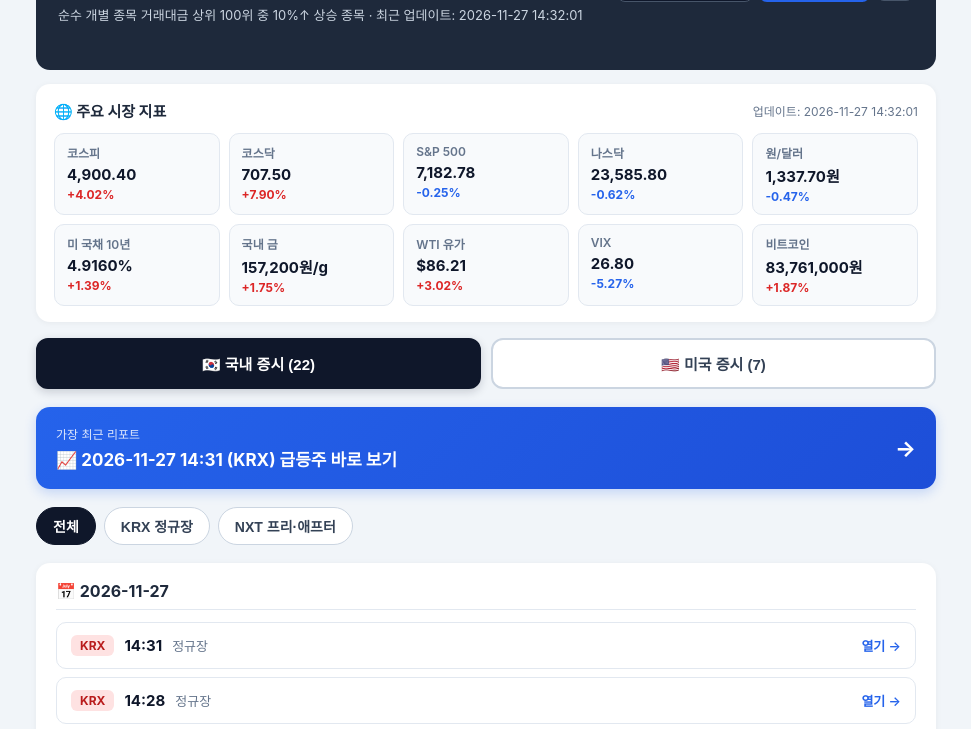
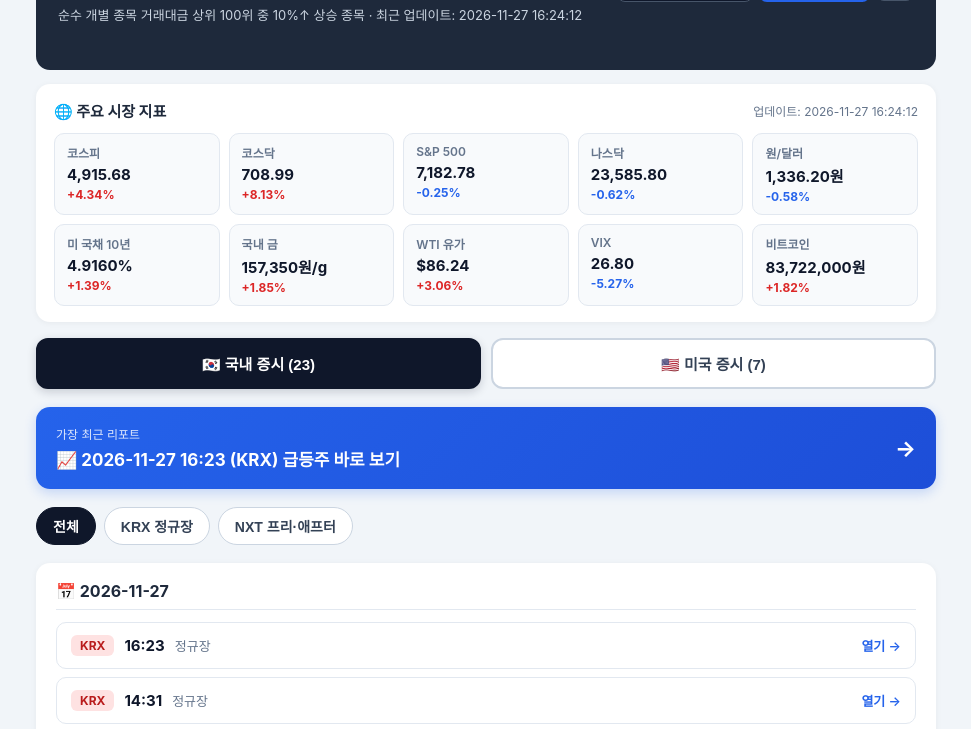
Before and after one commit to no1frieza-cyber/stock-report, a plain HTML site: page index.html in a window 1280 px wide. Shown: the part 69-798 px from the top of the page, without its empty margins (154-1125 px from the left). Drawn offline with Linux system fonts and the light colour scheme.

Commit message:
Update index page (20261127 1623)

```diff
--- a/index.html
+++ b/index.html
@@ -67,9 +67,9 @@
       <div class="header-top">
         <div>
           <h1>📊 한·미 증시 급등주 리포트</h1>
-          <p>순수 개별 종목 거래대금 상위 100위 중 10%↑ 상승 종목 · 최근 업데이트: 2026-11-27 14:32:01</p>
+          <p>순수 개별 종목 거래대금 상위 100위 중 10%↑ 상승 종목 · 최근 업데이트: 2026-11-27 16:24:12</p>
         </div>
-        <div class="refresh-bar" id="refreshControls" data-repo="no1frieza-cyber/stock-report" data-updated="2026-11-27 14:32:01">
+        <div class="refresh-bar" id="refreshControls" data-repo="no1frieza-cyber/stock-report" data-updated="2026-11-27 16:24:12">
           <select id="modeSelect" class="mode-select">
             <option value="krx">KRX 정규장</option>
             <option value="nxt">NXT 프리·애프터</option>
@@ -86,20 +86,20 @@
     <section class="ind-section">
       <div class="ind-header">
         <span class="ind-title">🌐 주요 시장 지표</span>
-        <span class="ind-time">업데이트: 2026-11-27 14:32:01</span>
+        <span class="ind-time">업데이트: 2026-11-27 16:24:12</span>
       </div>
       <div class="ind-grid">
 
             <div class="ind-card">
               <div class="ind-label">코스피</div>
-              <div class="ind-value">4,900.40</div>
-              <div class="ind-rate ind-up">+4.02%</div>
+              <div class="ind-value">4,915.68</div>
+              <div class="ind-rate ind-up">+4.34%</div>
             </div>
 
             <div class="ind-card">
               <div class="ind-label">코스닥</div>
-              <div class="ind-value">707.50</div>
-              <div class="ind-rate ind-up">+7.90%</div>
+              <div class="ind-value">708.99</div>
+              <div class="ind-rate ind-up">+8.13%</div>
             </div>
 
             <div class="ind-card">
@@ -116,8 +116,8 @@
 
             <div class="ind-card">
               <div class="ind-label">원/달러</div>
-              <div class="ind-value">1,337.70원</div>
-              <div class="ind-rate ind-down">-0.47%</div>
+              <div class="ind-value">1,336.20원</div>
+              <div class="ind-rate ind-down">-0.58%</div>
             </div>
 
             <div class="ind-card">
@@ -128,14 +128,14 @@
 
             <div class="ind-card">
               <div class="ind-label">국내 금</div>
-              <div class="ind-value">157,200원/g</div>
-              <div class="ind-rate ind-up">+1.75%</div>
+              <div class="ind-value">157,350원/g</div>
+              <div class="ind-rate ind-up">+1.85%</div>
             </div>
 
             <div class="ind-card">
               <div class="ind-label">WTI 유가</div>
-              <div class="ind-value">$86.21</div>
-              <div class="ind-rate ind-up">+3.02%</div>
+              <div class="ind-value">$86.24</div>
+              <div class="ind-rate ind-up">+3.06%</div>
             </div>
 
             <div class="ind-card">
@@ -146,23 +146,23 @@
 
             <div class="ind-card">
               <div class="ind-label">비트코인</div>
-              <div class="ind-value">83,761,000원</div>
-              <div class="ind-rate ind-up">+1.87%</div>
+              <div class="ind-value">83,722,000원</div>
+              <div class="ind-rate ind-up">+1.82%</div>
             </div>
 
       </div>
     </section>
 
     <div class="market-tabs">
-      <button class="market-tab active" data-tab="kr">🇰🇷 국내 증시 (22)</button>
+      <button class="market-tab active" data-tab="kr">🇰🇷 국내 증시 (23)</button>
       <button class="market-tab" data-tab="us">🇺🇸 미국 증시 (7)</button>
     </div>
     <div id="panel-kr" class="market-panel">
 
-    <a class="latest-banner" href="reports/20261127_1431_KRX.html">
+    <a class="latest-banner" href="reports/20261127_1623_KRX.html">
       <div>
         <div class="latest-tag">가장 최근 리포트</div>
-        <div class="latest-title">📈 2026-11-27 14:31 (KRX) 급등주 바로 보기</div>
+        <div class="latest-title">📈 2026-11-27 16:23 (KRX) 급등주 바로 보기</div>
       </div>
       <span class="latest-arrow">→</span>
     </a>
@@ -176,6 +176,15 @@
             <section class="date-group">
               <h2 class="date-title">📅 2026-11-27</h2>
               <div class="card-grid">
+
+                <a class="report-card" data-mode="KRX" href="reports/20261127_1623_KRX.html">
+                  <div class="card-left">
+                    <span class="badge badge-krx">KRX</span>
+                    <span class="card-time">16:23</span>
+                    <span class="card-session">정규장</span>
+                  </div>
+                  <span class="card-arrow">열기 →</span>
+                </a>
 
                 <a class="report-card" data-mode="KRX" href="reports/20261127_1431_KRX.html">
                   <div class="card-left">
```
